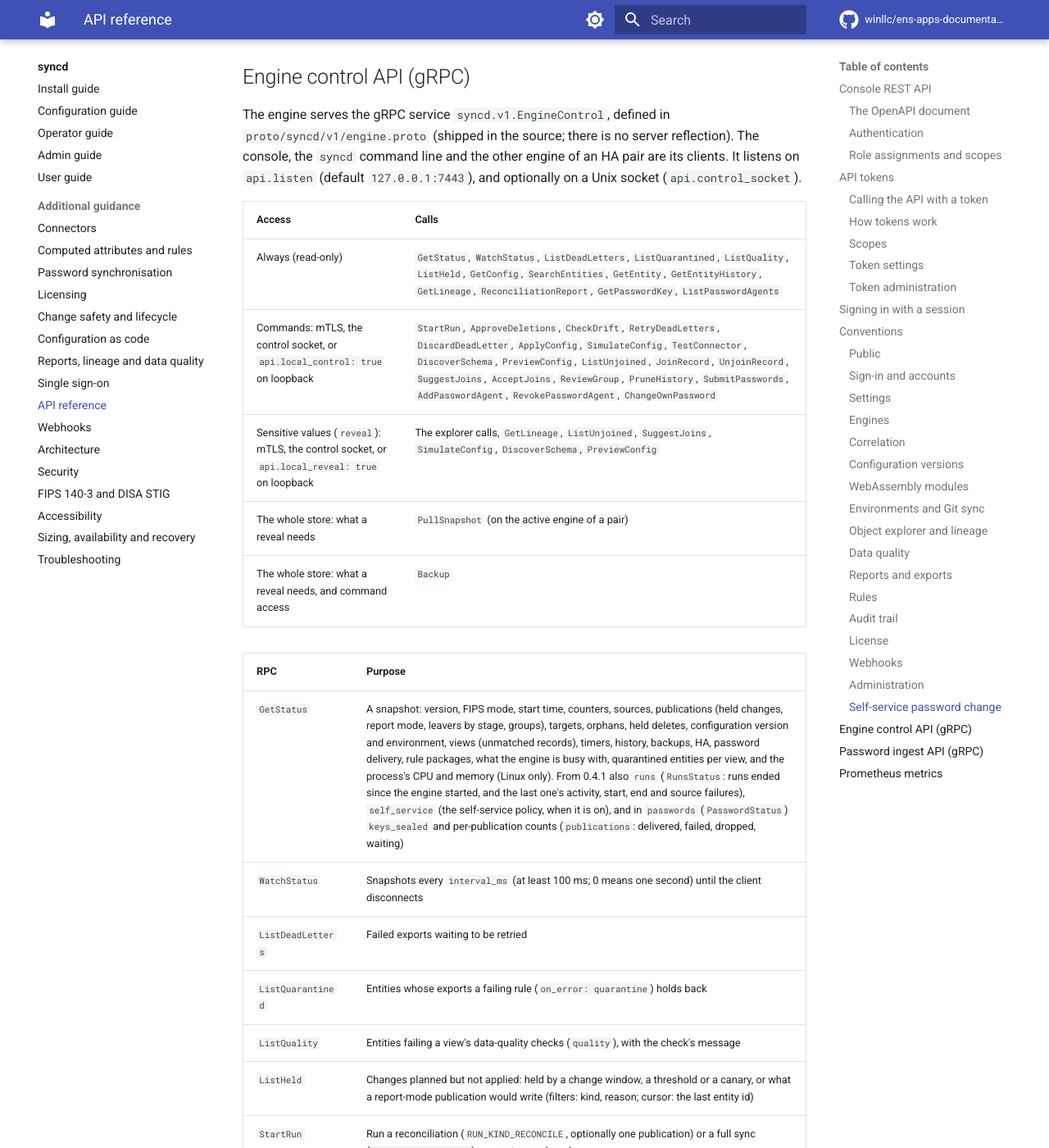
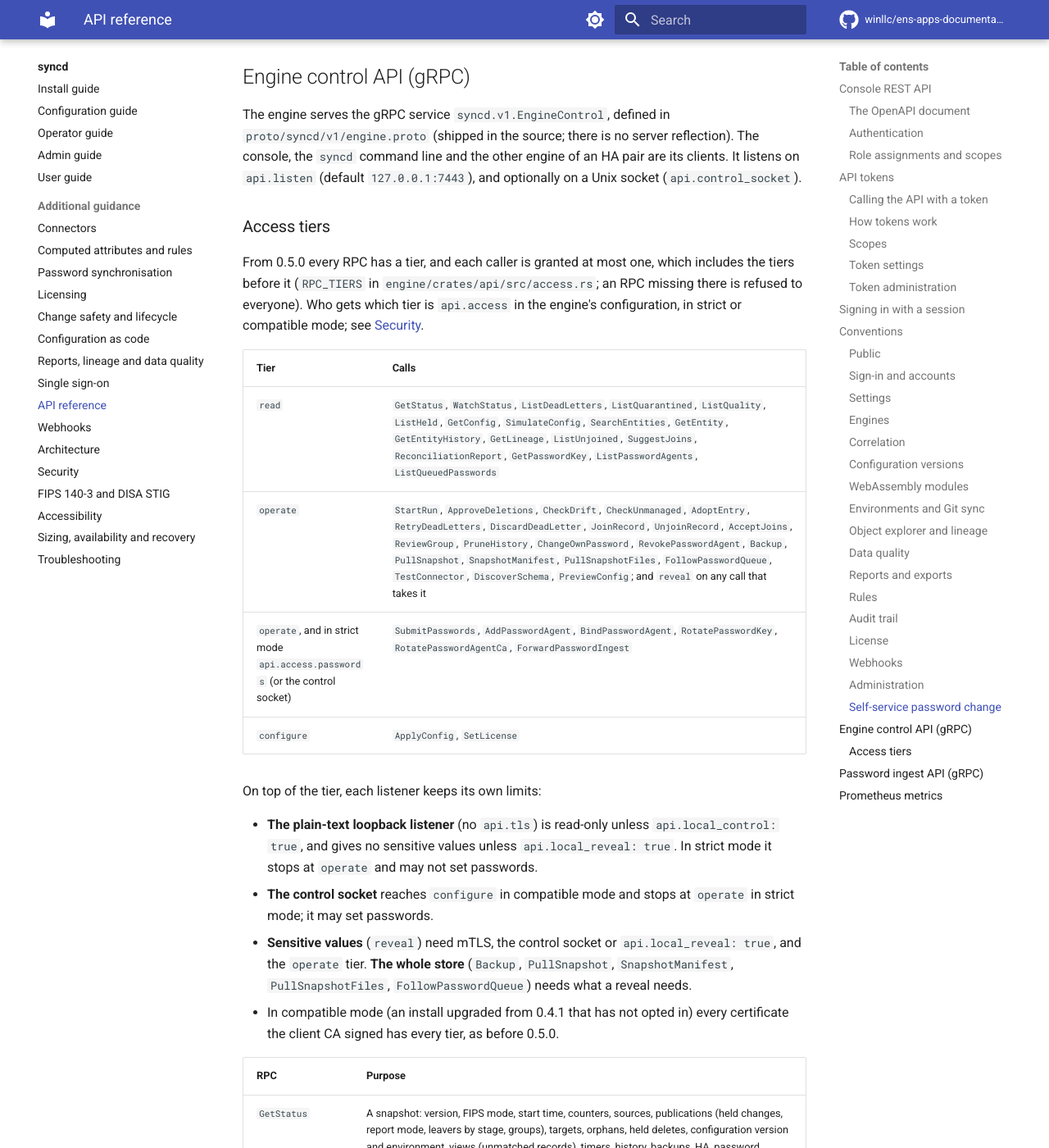
Before and after one commit to winllc/ens-apps-documentation, an MkDocs documentation site: the page built from docs/syncd/api-reference.md, in a window 1280 px wide and 1400 px high, scrolled down 24837 px. Shown: the whole window at 82% size. Built offline with MkDocs 1.6.1 and Material for MkDocs 9.7.7, drawn with Linux system fonts in a browser that asks for light colours; comment, search, counter and statistics services are not loaded; some of the changed text lies outside the part shown.

Commit message:
syncd 0.5.0: work in progress on the remaining syncd pages
Co-Authored-By: Claude Opus 5.5 <noreply@anthropic.com>
Claude-Session: https://claude.ai/code/session_015i4tKYu9HNnoicm7dBSptk

```diff
--- a/docs/syncd/api-reference.md
+++ b/docs/syncd/api-reference.md
@@ -492,13 +492,32 @@ The engine serves the gRPC service `syncd.v1.EngineControl`, defined in `proto/s
 the other engine of an HA pair are its clients. It listens on `api.listen` (default
 `127.0.0.1:7443`), and optionally on a Unix socket (`api.control_socket`).
 
-| Access | Calls |
+### Access tiers
+
+From 0.5.0 every RPC has a tier, and each caller is granted at most one, which includes the tiers
+before it (`RPC_TIERS` in `engine/crates/api/src/access.rs`; an RPC missing there is refused to
+everyone). Who gets which tier is `api.access` in the engine's configuration, in strict or
+compatible mode; see [Security](security.md#access-tiers).
+
+| Tier | Calls |
 |---|---|
-| Always (read-only) | `GetStatus`, `WatchStatus`, `ListDeadLetters`, `ListQuarantined`, `ListQuality`, `ListHeld`, `GetConfig`, `SearchEntities`, `GetEntity`, `GetEntityHistory`, `GetLineage`, `ReconciliationReport`, `GetPasswordKey`, `ListPasswordAgents` |
-| Commands: mTLS, the control socket, or `api.local_control: true` on loopback | `StartRun`, `ApproveDeletions`, `CheckDrift`, `RetryDeadLetters`, `DiscardDeadLetter`, `ApplyConfig`, `SimulateConfig`, `TestConnector`, `DiscoverSchema`, `PreviewConfig`, `ListUnjoined`, `JoinRecord`, `UnjoinRecord`, `SuggestJoins`, `AcceptJoins`, `ReviewGroup`, `PruneHistory`, `SubmitPasswords`, `AddPasswordAgent`, `RevokePasswordAgent`, `ChangeOwnPassword` |
-| Sensitive values (`reveal`): mTLS, the control socket, or `api.local_reveal: true` on loopback | The explorer calls, `GetLineage`, `ListUnjoined`, `SuggestJoins`, `SimulateConfig`, `DiscoverSchema`, `PreviewConfig` |
-| The whole store: what a reveal needs | `PullSnapshot` (on the active engine of a pair) |
-| The whole store: what a reveal needs, and command access | `Backup` |
+| `read` | `GetStatus`, `WatchStatus`, `ListDeadLetters`, `ListQuarantined`, `ListQuality`, `ListHeld`, `GetConfig`, `SimulateConfig`, `SearchEntities`, `GetEntity`, `GetEntityHistory`, `GetLineage`, `ListUnjoined`, `SuggestJoins`, `ReconciliationReport`, `GetPasswordKey`, `ListPasswordAgents`, `ListQueuedPasswords` |
+| `operate` | `StartRun`, `ApproveDeletions`, `CheckDrift`, `CheckUnmanaged`, `AdoptEntry`, `RetryDeadLetters`, `DiscardDeadLetter`, `JoinRecord`, `UnjoinRecord`, `AcceptJoins`, `ReviewGroup`, `PruneHistory`, `ChangeOwnPassword`, `RevokePasswordAgent`, `Backup`, `PullSnapshot`, `SnapshotManifest`, `PullSnapshotFiles`, `FollowPasswordQueue`, `TestConnector`, `DiscoverSchema`, `PreviewConfig`; and `reveal` on any call that takes it |
+| `operate`, and in strict mode `api.access.passwords` (or the control socket) | `SubmitPasswords`, `AddPasswordAgent`, `BindPasswordAgent`, `RotatePasswordKey`, `RotatePasswordAgentCa`, `ForwardPasswordIngest` |
+| `configure` | `ApplyConfig`, `SetLicense` |
+
+On top of the tier, each listener keeps its own limits:
+
+- **The plain-text loopback listener** (no `api.tls`) is read-only unless `api.local_control: true`,
+  and gives no sensitive values unless `api.local_reveal: true`. In strict mode it stops at
+  `operate` and may not set passwords.
+- **The control socket** reaches `configure` in compatible mode and stops at `operate` in strict
+  mode; it may set passwords.
+- **Sensitive values** (`reveal`) need mTLS, the control socket or `api.local_reveal: true`, and
+  the `operate` tier. **The whole store** (`Backup`, `PullSnapshot`, `SnapshotManifest`,
+  `PullSnapshotFiles`, `FollowPasswordQueue`) needs what a reveal needs.
+- In compatible mode (an install upgraded from 0.4.1 that has not opted in) every certificate the
+  client CA signed has every tier, as before 0.5.0.
 
 | RPC | Purpose |
 |---|---|
@@ -513,7 +532,8 @@ the other engine of an HA pair are its clients. It listens on `api.listen` (defa
 | `CheckDrift` | Read a publication's entries (or every checked publication's) back from the target and act by policy |
 | `RetryDeadLetters`, `DiscardDeadLetter` | Export dead letters again now; remove one without retrying |
 | `GetConfig` | The running configuration (YAML; secrets appear only as references) and its version label |
-| `ApplyConfig` | Validate, save and reload with a new configuration, then run a full sync. The answer comes before the reload |
+| `ApplyConfig` | Validate, save and reload with a new configuration, then run a full sync. The answer comes before the reload. From 0.5.0 it carries the console's `signature`, which an engine with `engine.require_signed_config` requires (see [Security](security.md#signed-configurations)), and the engine records who applied it |
+| `SetLicense` | From 0.5.0: the console gives the engine its license; the engine verifies and keeps it, and leaves enforcement to the console from then on |
 | `SimulateConfig` | Dry-run a configuration on a copy of the store: what each target would receive. One at a time |
 | `TestConnector`, `DiscoverSchema` | Connect with one connector of a candidate configuration; list what it holds. Write nothing |
 | `PreviewConfig` | Run a candidate over a sample of records in a scratch store |
@@ -524,24 +544,34 @@ the other engine of an HA pair are its clients. It listens on `api.listen` (defa
 | `ListUnjoined`, `JoinRecord`, `UnjoinRecord` | Correlation review and decisions by hand |
 | `SuggestJoins`, `AcceptJoins` | Correlation assistance: scored candidates for unjoined records (never joins); several joins in one transaction, with an outcome per decision |
 | `ReviewGroup` | Review a computed group: its clocks start again, and an expired group comes back |
+| `CheckUnmanaged`, `AdoptEntry` | From 0.5.0: look in a publication's target for entries the engine does not manage and for unaccounted members of privileged groups (reads only); make such an entry the entry of an entity that has none in the publication yet |
 | `GetPasswordKey` | The engine's public password key (an uncompressed P-256 point), its id and suite, which capture points seal changes to |
 | `SubmitPasswords` | Queue sealed password changes for delivery |
-| `AddPasswordAgent`, `ListPasswordAgents`, `RevokePasswordAgent` | A one-time enrollment token (and the agent CA's certificate) for a capture agent; the agents; revoking one |
+| `AddPasswordAgent`, `ListPasswordAgents`, `RevokePasswordAgent` | A one-time enrollment token (and the agent CA's certificate) for a capture agent, from 0.5.0 with the sources it is bound to; the agents; revoking one |
+| `BindPasswordAgent` | From 0.5.0: set the sources an agent may submit for, without enrolling it again |
+| `ListQueuedPasswords` | From 0.5.0: the password changes waiting for delivery: when each arrived, who submitted it and where it still has to go. Never a password, and not the account |
+| `RotatePasswordKey`, `RotatePasswordAgentCa` | From 0.5.0: a new password key, or a new agent CA; the one replaced keeps working until it is retired (`retire`, or by the engine after `passwords.rotation_overlap_days`) |
+| `ForwardPasswordIngest` | From 0.5.0: the passive engine of a pair hands on what a capture agent sent to its ingest listener, with the fingerprint of the agent's certificate |
 | `ChangeOwnPassword` | A person's own password change, sealed to the password key (the console's self-service page). `UNAUTHENTICATED` for a wrong user name or password, `FAILED_PRECONDITION` for the policy, `RESOURCE_EXHAUSTED` after too many failures |
 | `Backup` | A consistent backup of the running engine (store checkpoint, configuration file, password key and agent CA, as they are on disk: sealed when a passphrase is set) as a streamed `tar.zst`, its manifest last |
-| `PullSnapshot` | The active engine's newest store snapshot, for the passive engine of an HA pair |
+| `PullSnapshot` | The active engine's newest store snapshot, whole, for the passive engine of an HA pair |
+| `SnapshotManifest`, `PullSnapshotFiles` | From 0.5.0: the newest snapshot's manifest (every file with its size and SHA-256), and the files of it the passive engine lacks |
+| `FollowPasswordQueue` | From 0.5.0: the active engine's password queue, write by write, for the passive engine to keep between snapshots; a submission is answered once the passive engine has it |
 
-Errors are gRPC statuses: `PERMISSION_DENIED` for a command or reveal on a listener that does not
-allow it, `UNAVAILABLE` when the engine is busy with a long operation (a command waits up to 10
+Errors are gRPC statuses: `PERMISSION_DENIED` for a call above the caller's tier, a password call
+without `api.access.passwords`, or a command or reveal on a listener that does not allow it, `UNAVAILABLE` when the engine is busy with a long operation (a command waits up to 10
 seconds first), has too many commands waiting, is stopping, or is the passive engine of a pair,
 `FAILED_PRECONDITION` for password calls when no publication delivers passwords, `INVALID_ARGUMENT`,
 `NOT_FOUND`, and `INTERNAL` for a command that failed.
 
 The `syncd` command line wraps these calls (`syncd status`, `dlq`, `held`, `reconcile`,
 `full-sync`, `approve`, `retry`, `discard`, `check-drift`, `apply-config`, `group review`,
-`correlation suggest`, `lineage`, `report`, `password ...`, `backup`, ...). `syncd quarantine`
+`correlation suggest`, `lineage`, `report`, `unmanaged`, `adopt`, `password ...`, `backup`, ...).
+From 0.5.0 `syncd apply-config` is refused on an engine in strict mode (`ApplyConfig needs the
+configure tier`), and on one that requires signed configurations. `syncd quarantine`
 reads the store directly (read-only), not through the API. On the engine's host the command line
-uses the control socket when it is configured, without a certificate; on Kubernetes,
+uses the control socket when it is configured, without a certificate (in strict mode it reads,
+operates and sets passwords there, and applies no configuration); on Kubernetes,
 `kubectl exec syncd-engine-0 -- syncd status` (for a release named `syncd`) does the same. See
 [Operator guide](operator-guide.md). For its certificates, see
 [Security](security.md#the-engine-control-api).
```
